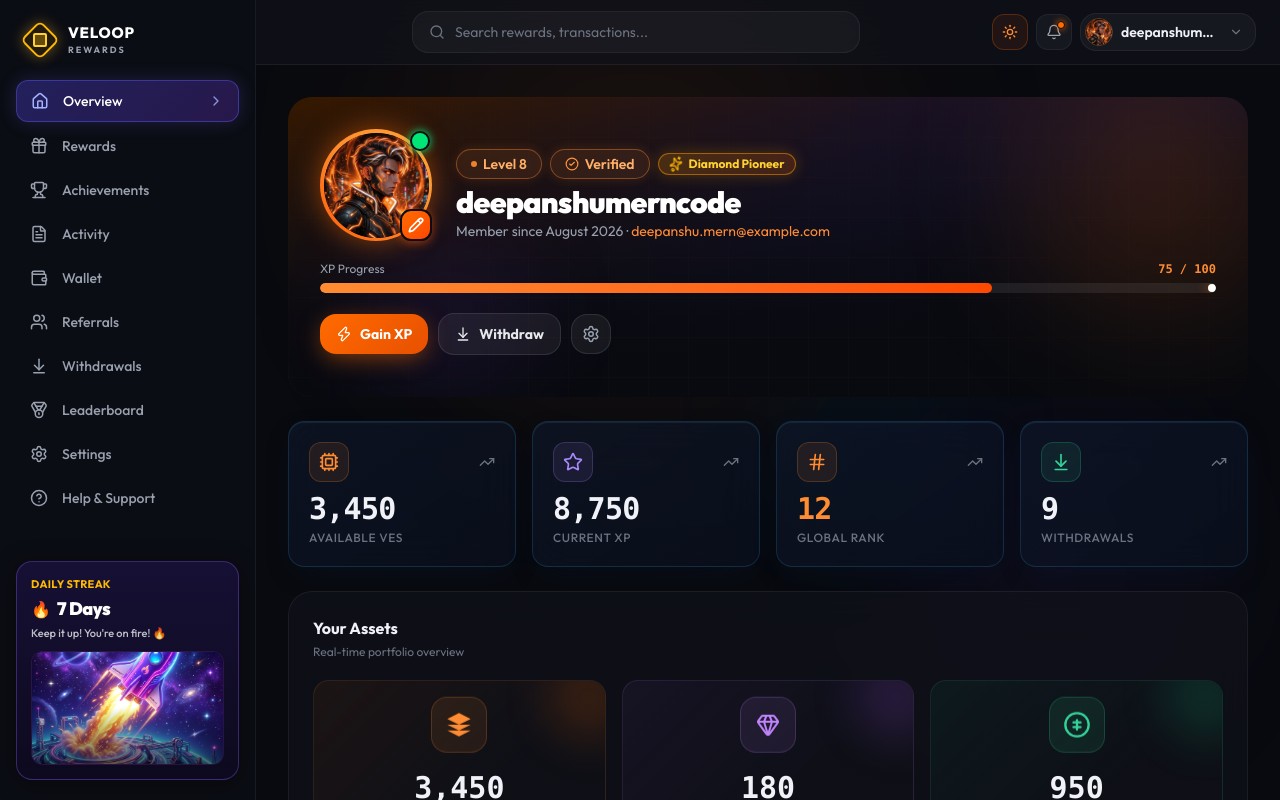
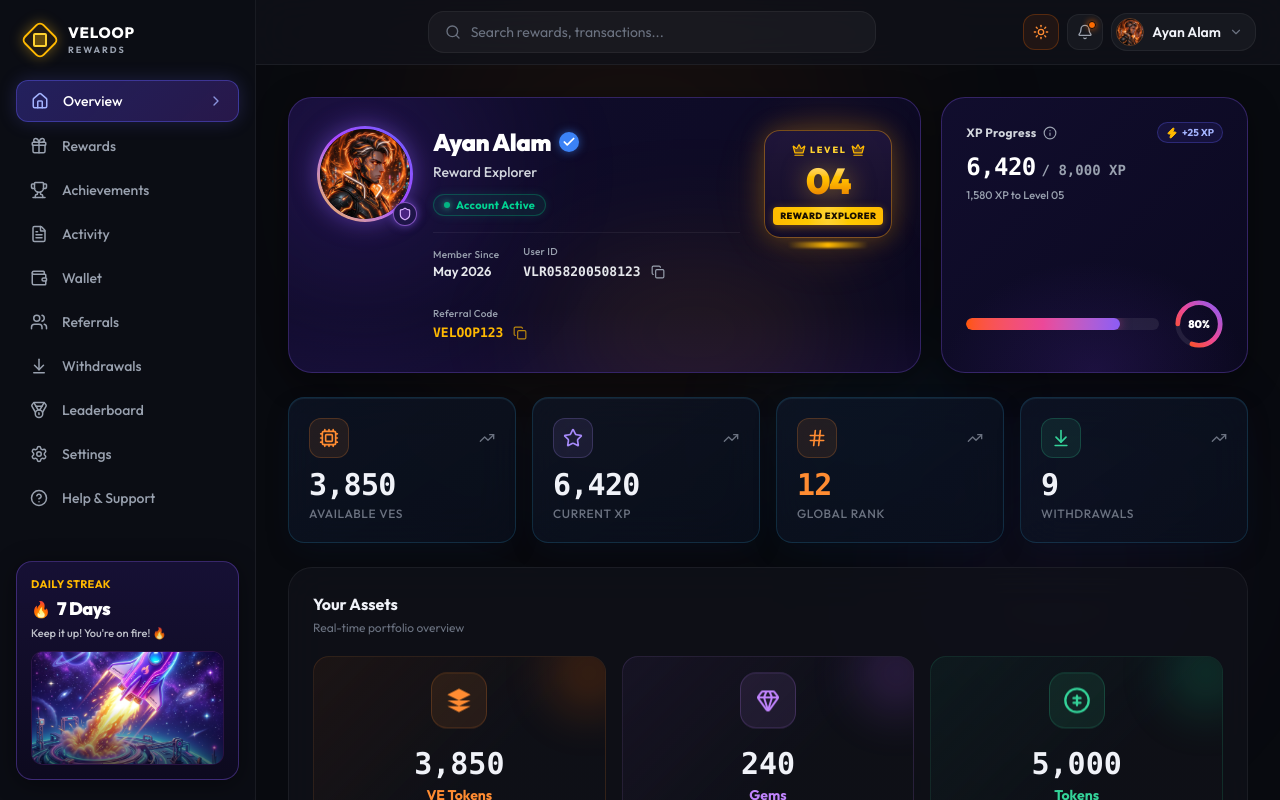
Before and after one commit to DEEPANSHU-KUMAR96/VELOOP-Rewards-user-profile, a React (Vite) app in the folder veloop-rewards-user-profile/: page / in a window 1280 px wide. Shown: the top 800 px of the page. Built offline with nearby package versions, Linux system fonts and the light colour scheme.

Commit message:
feat: implement user profile hero banner component and add mock user data for display

```diff
--- a/veloop-rewards-user-profile/src/components/profile/HeroBanner.jsx
+++ b/veloop-rewards-user-profile/src/components/profile/HeroBanner.jsx
@@ -1,146 +1,307 @@
-import React, { useRef, useEffect } from 'react';
+import React, { useRef, useEffect, useState } from 'react';
 import { useProfile } from '../../context/ProfileContext';
-import { Badge } from '../common/Badge';
-import { Zap, ArrowDownToLine, Settings, Pencil } from 'lucide-react';
+import {
+  Check, Copy, Info, Calendar, Shield, Crown, Sparkles, Zap
+} from 'lucide-react';
 import gsap from 'gsap';
 
 export const HeroBanner = () => {
-  const { userData, gainXP, setWithdrawOpen, setSettingsOpen, setAvatarModalOpen } = useProfile();
+  const { userData, gainXP, showToast, setAvatarModalOpen } = useProfile();
   const bannerRef = useRef(null);
-  const percentage = Math.min(100, Math.max(0, (userData.xp / userData.maxExp) * 100));
+  const [copiedId, setCopiedId] = useState(false);
+  const [copiedRef, setCopiedRef] = useState(false);
+
+  const xpCurrent = userData.xp || 6420;
+  const xpMax = userData.maxExp || 8000;
+  const percentage = Math.min(100, Math.max(0, Math.round((xpCurrent / xpMax) * 100)));
+  const xpRemaining = Math.max(0, xpMax - xpCurrent);
+  const nextLevel = String((userData.level || 4) + 1).padStart(2, '0');
+  const currentLevelStr = String(userData.level || 4).padStart(2, '0');
 
   useEffect(() => {
     if (bannerRef.current) {
-      gsap.fromTo(bannerRef.current, { opacity: 0, y: -20 }, { opacity: 1, y: 0, duration: 0.7, ease: 'power3.out' });
+      gsap.fromTo(
+        bannerRef.current,
+        { opacity: 0, y: -15 },
+        { opacity: 1, y: 0, duration: 0.6, ease: 'power3.out' }
+      );
     }
   }, []);
 
+  const handleCopy = (text, type) => {
+    navigator.clipboard.writeText(text);
+    if (type === 'id') {
+      setCopiedId(true);
+      setTimeout(() => setCopiedId(false), 2000);
+      showToast('📋 User ID copied to clipboard!', 'success');
+    } else {
+      setCopiedRef(true);
+      setTimeout(() => setCopiedRef(false), 2000);
+      showToast('🎟️ Referral Code copied to clipboard!', 'success');
+    }
+  };
+
   return (
-    <div ref={bannerRef} className="relative w-full rounded-3xl overflow-hidden min-h-[280px] sm:min-h-[300px]">
-      {/* Background layers */}
-      <div className="absolute inset-0 bg-gradient-to-br from-[#1a0d00] via-[#0e0e1a] to-[#050608]" />
-      <div className="absolute inset-0 hero-banner" />
+    <div ref={bannerRef} className="w-full grid grid-cols-1 xl:grid-cols-3 gap-4 lg:gap-5">
+      {/* ─── Circled Hero Profile Card (2 cols on XL screens) ─── */}
+      <div
+        className="xl:col-span-2 relative rounded-2xl sm:rounded-3xl p-5 sm:p-6 lg:p-7 border overflow-hidden transition-all duration-300 shadow-[0_8px_32px_rgba(0,0,0,0.4)]"
+        style={{
+          background: 'linear-gradient(135deg, rgba(18, 14, 48, 0.95) 0%, rgba(11, 9, 32, 0.98) 100%)',
+          borderColor: 'rgba(139, 92, 246, 0.30)',
+        }}
+      >
+        {/* Background ambient glow effects */}
+        <div className="absolute -top-12 -left-12 w-60 h-60 bg-[#7c3aed]/15 rounded-full blur-[70px] pointer-events-none" />
+        <div className="absolute -bottom-10 right-20 w-72 h-40 bg-[#f59e0b]/10 rounded-full blur-[60px] pointer-events-none" />
 
-      {/* Grid texture overlay */}
-      <div
-        className="absolute inset-0 opacity-[0.04]"
-        style={{
-          backgroundImage: `linear-gradient(rgba(255,107,0,0.5) 1px, transparent 1px), linear-gradient(90deg, rgba(255,107,0,0.5) 1px, transparent 1px)`,
-          backgroundSize: '40px 40px',
-        }}
-      />
+        {/* Subtle mountain/cosmic horizon silhouette at the bottom */}
+        <div
+          className="absolute inset-x-0 bottom-0 h-16 pointer-events-none opacity-25"
+          style={{
+            background: 'linear-gradient(to top, rgba(124, 58, 237, 0.25) 0%, transparent 100%)',
+          }}
+        />
 
-      {/* Glow orbs */}
-      <div className="absolute -top-10 -right-10 w-64 h-64 bg-[#ff6b00]/15 rounded-full blur-[70px] pointer-events-none" />
-      <div className="absolute bottom-0 left-20 w-40 h-40 bg-[#7c3aed]/10 rounded-full blur-[50px] pointer-events-none" />
+        {/* Content Layout */}
+        <div className="relative z-10 flex flex-col md:flex-row items-center md:items-start justify-between gap-6">
+          {/* Left: Avatar + Details */}
+          <div className="flex flex-col sm:flex-row items-center sm:items-start gap-4 sm:gap-5 flex-1 min-w-0">
+            {/* Avatar with multi-color glowing gradient ring & attached shield badge */}
+            <div className="relative shrink-0 group/avatar cursor-pointer" onClick={() => setAvatarModalOpen(true)}>
+              <div className="w-20 h-20 sm:w-24 sm:h-24 rounded-full p-[3px] bg-gradient-to-tr from-amber-400 via-purple-500 to-indigo-500 shadow-[0_0_24px_rgba(139,92,246,0.5)] transition-transform duration-300 group-hover/avatar:scale-105">
+                <div className="w-full h-full rounded-full overflow-hidden bg-[#0e0c24] relative">
+                  <img
+                    src={userData.avatar || '/avatar.jpg'}
+                    alt={userData.displayName || userData.username}
+                    className="w-full h-full object-cover rounded-full"
+                    onError={(e) => {
+                      e.target.src = 'https://images.unsplash.com/photo-1618005182384-a83a8bd57fbe?q=80&w=200&auto=format&fit=crop';
+                    }}
+                  />
+                  {/* Subtle dark hover overlay */}
+                  <div className="absolute inset-0 bg-black/40 opacity-0 group-hover/avatar:opacity-100 transition-opacity flex items-center justify-center">
+                    <span className="text-[10px] font-bold text-white uppercase tracking-wider">Edit</span>
+                  </div>
+                </div>
+              </div>
 
-      {/* Content */}
-      <div className="relative z-10 p-5 sm:p-8 flex flex-col h-full min-h-[280px] gap-5">
+              {/* Bottom-right attached purple shield badge */}
+              <div
+                className="absolute -bottom-1 -right-1 w-6 h-6 rounded-full bg-[#1e1548] border border-purple-400/60 shadow-[0_0_8px_rgba(139,92,246,0.6)] flex items-center justify-center text-amber-400 pointer-events-none"
+                title="Verified Pioneer"
+              >
+                <Shield className="w-3.5 h-3.5 fill-purple-500/30 text-purple-300" />
+              </div>
+            </div>
 
-        {/* Top row — Avatar + User info */}
-        <div className="flex flex-col sm:flex-row items-center sm:items-end gap-4 sm:gap-6">
-          {/* Circular Avatar with glowing ring, green status dot, and orange pencil button */}
-          <div className="relative shrink-0 group/avatar">
-            {/* Circle Avatar with glowing orange border ring */}
-            <div
-              onClick={() => setAvatarModalOpen(true)}
-              className="gsap-avatar w-22 h-22 sm:w-28 sm:h-28 rounded-full p-[3.5px] bg-gradient-to-tr from-[#ff5500] via-[#ff8c32] to-[#ffaa40] shadow-[0_0_28px_rgba(255,107,0,0.5),inset_0_0_12px_rgba(255,140,0,0.3)] cursor-pointer transition-transform duration-300 group-hover/avatar:scale-[1.03] relative"
-              title="Click to change avatar"
-            >
-              <div className="w-full h-full rounded-full overflow-hidden bg-[#0c0d14] relative">
-                <img
-                  src={userData.avatar}
-                  alt={userData.username}
-                  className="w-full h-full object-cover rounded-full transition-transform duration-500 group-hover/avatar:scale-110"
-                  onError={(e) => { e.target.src = 'https://images.unsplash.com/photo-1618005182384-a83a8bd57fbe?q=80&w=200&auto=format&fit=crop'; }}
-                />
+            {/* Profile Info Details */}
+            <div className="flex-1 min-w-0 text-center sm:text-left">
+              {/* Name + Verified Badge */}
+              <div className="flex items-center justify-center sm:justify-start gap-2 flex-wrap mb-1">
+                <h1 className="text-xl sm:text-2xl font-black text-white tracking-tight">
+                  {userData.displayName || userData.username || 'Ayan Alam'}
+                </h1>
+                {userData.isVerified && (
+                  <div className="w-5 h-5 rounded-full bg-[#3b82f6] flex items-center justify-center text-white shadow-[0_0_10px_rgba(59,130,246,0.6)]" title="Verified Account">
+                    <Check className="w-3.5 h-3.5 stroke-[3]" />
+                  </div>
+                )}
+              </div>
 
-                {/* Dark circular hover overlay with edit cue */}
-                <div className="absolute inset-0 rounded-full bg-black/55 backdrop-blur-[2px] opacity-0 group-hover/avatar:opacity-100 transition-all duration-200 flex flex-col items-center justify-center text-white gap-1">
-                  <Pencil className="w-4 h-4 text-[#ff9e42] animate-bounce" />
-                  <span className="text-[10px] font-bold tracking-wider uppercase text-white/90">Change</span>
+              {/* Role / Subtitle */}
+              <p className="text-xs sm:text-sm font-medium text-gray-300 mb-2">
+                {userData.tier || 'Reward Explorer'}
+              </p>
+
+              {/* Status Pill: Account Active */}
+              <div className="inline-flex items-center gap-1.5 px-2.5 py-0.5 rounded-full bg-emerald-500/10 border border-emerald-500/30 mb-4 shadow-[0_0_10px_rgba(16,185,129,0.15)]">
+                <span className="w-1.5 h-1.5 rounded-full bg-emerald-400 animate-pulse shadow-[0_0_6px_#34d399]" />
+                <span className="text-[11px] font-bold text-emerald-400 tracking-wide">
+                  {userData.status || 'Account Active'}
+                </span>
+              </div>
+
+              {/* Bottom Metadata Info Grid */}
+              <div className="flex flex-wrap items-center justify-center sm:justify-start gap-3 sm:gap-6 pt-3 border-t border-white/[0.06] text-xs">
+                {/* Member Since */}
+                <div className="flex flex-col text-left">
+                  <span className="text-[10px] text-gray-400 font-medium tracking-wide">Member Since</span>
+                  <span className="font-semibold text-gray-200 text-xs sm:text-[13px] mt-0.5">
+                    {userData.memberSince || 'May 2026'}
+                  </span>
+                </div>
+
+                {/* User ID */}
+                <div className="flex flex-col text-left">
+                  <span className="text-[10px] text-gray-400 font-medium tracking-wide">User ID</span>
+                  <div className="flex items-center gap-1.5 mt-0.5">
+                    <span className="font-mono font-semibold text-gray-200 text-xs sm:text-[13px]">
+                      {userData.id || 'VLR058200508123'}
+                    </span>
+                    <button
+                      onClick={() => handleCopy(userData.id || 'VLR058200508123', 'id')}
+                      className="p-1 text-gray-400 hover:text-white transition-colors cursor-pointer rounded"
+                      title="Copy User ID"
+                    >
+                      {copiedId ? <Check className="w-3.5 h-3.5 text-emerald-400" /> : <Copy className="w-3.5 h-3.5" />}
+                    </button>
+                  </div>
+                </div>
+
+                {/* Referral Code */}
+                <div className="flex flex-col text-left">
+                  <span className="text-[10px] text-gray-400 font-medium tracking-wide">Referral Code</span>
+                  <div className="flex items-center gap-1.5 mt-0.5">
+                    <span className="font-mono font-bold text-amber-400 text-xs sm:text-[13px]">
+                      {userData.referral?.code || 'VELOOP123'}
+                    </span>
+                    <button
+                      onClick={() => handleCopy(userData.referral?.code || 'VELOOP123', 'ref')}
+                      className="p-1 text-amber-400/70 hover:text-amber-300 transition-colors cursor-pointer rounded"
+                      title="Copy Referral Code"
+                    >
+                      {copiedRef ? <Check className="w-3.5 h-3.5 text-emerald-400" /> : <Copy className="w-3.5 h-3.5" />}
+                    </button>
+                  </div>
                 </div>
               </div>
             </div>
+          </div>
 
-            {/* Top-Right Green Status Dot with dark border */}
+          {/* Right: Golden Level 04 Shield Crest */}
+          <div className="shrink-0 flex flex-col items-center justify-center relative pt-1">
+            {/* Glowing amber aura behind shield */}
+            <div className="absolute inset-0 bg-amber-500/20 rounded-full blur-xl pointer-events-none" />
+
             <div
-              className="absolute top-0.5 right-0.5 w-4.5 h-4.5 sm:w-5 sm:h-5 rounded-full bg-[#00e676] border-[2px] sm:border-[2.5px] border-[#0c0d14] shadow-[0_0_8px_#00e676] z-20 pointer-events-none"
-              title="Online"
-            />
+              className="relative w-28 sm:w-32 py-3 px-2 rounded-2xl flex flex-col items-center justify-center border shadow-[0_0_24px_rgba(245,158,11,0.25)]"
+              style={{
+                background: 'linear-gradient(180deg, rgba(32, 22, 60, 0.9) 0%, rgba(18, 12, 40, 0.95) 100%)',
+                borderColor: 'rgba(245, 158, 11, 0.45)',
+              }}
+            >
+              {/* Laurel / Top Crown Icon */}
+              <div className="flex items-center gap-1 text-amber-400 mb-0.5">
+                <Crown className="w-3.5 h-3.5 fill-amber-400/30" />
+                <span className="text-[9px] font-extrabold text-amber-300 tracking-[0.2em] uppercase">
+                  LEVEL
+                </span>
+                <Crown className="w-3.5 h-3.5 fill-amber-400/30 scale-x-[-1]" />
+              </div>
 
-            {/* Bottom-Right Compact Orange Squircle Pencil Edit Button */}
+              {/* Large Level Number */}
+              <div className="text-3xl sm:text-4xl font-black tracking-tight text-transparent bg-clip-text bg-gradient-to-b from-amber-200 via-amber-400 to-amber-600 drop-shadow-[0_2px_12px_rgba(251,191,36,0.5)] my-0.5">
+                {currentLevelStr}
+              </div>
+
+              {/* Bottom Amber Ribbon Banner */}
+              <div className="w-full mt-1 px-1.5 py-0.5 rounded bg-gradient-to-r from-amber-400 via-amber-300 to-amber-400 text-[#1a0f00] font-black text-[8px] sm:text-[9px] tracking-wider uppercase text-center shadow-[0_2px_8px_rgba(245,158,11,0.4)] truncate">
+                {userData.tier || 'REWARD EXPLORER'}
+              </div>
+            </div>
+
+            {/* Amber Light Base Glow */}
+            <div className="w-20 h-1.5 bg-gradient-to-r from-transparent via-amber-400 to-transparent mt-1 blur-[1px]" />
+          </div>
+        </div>
+      </div>
+
+      {/* ─── Right XP Progress Card (1 col on XL screens) ─── */}
+      <div
+        className="relative rounded-2xl sm:rounded-3xl p-5 sm:p-6 border overflow-hidden flex flex-col justify-between shadow-[0_8px_32px_rgba(0,0,0,0.4)]"
+        style={{
+          background: 'linear-gradient(135deg, rgba(18, 14, 48, 0.95) 0%, rgba(11, 9, 32, 0.98) 100%)',
+          borderColor: 'rgba(139, 92, 246, 0.30)',
+        }}
+      >
+        {/* Ambient mountain/nebula background silhouette */}
+        <div
+          className="absolute inset-x-0 bottom-0 h-28 pointer-events-none opacity-40"
+          style={{
+            background: 'radial-gradient(ellipse at bottom, rgba(124, 58, 237, 0.35) 0%, transparent 70%)',
+          }}
+        />
+
+        {/* Top Header */}
+        <div className="relative z-10">
+          <div className="flex items-center justify-between gap-2 mb-2">
+            <div className="flex items-center gap-1.5 text-gray-300 font-bold text-xs tracking-wide">
+              <span>XP Progress</span>
+              <Info className="w-3.5 h-3.5 text-gray-400" />
+            </div>
+
             <button
-              onClick={(e) => {
-                e.stopPropagation();
-                setAvatarModalOpen(true);
-              }}
-              className="absolute bottom-0 right-0 w-7 h-7 sm:w-8 sm:h-8 rounded-[9px] sm:rounded-[11px] bg-gradient-to-br from-[#ff6b00] to-[#ff4500] border-[2px] sm:border-[2.5px] border-[#0c0d14] text-white shadow-[0_2px_10px_rgba(255,90,0,0.5)] flex items-center justify-center hover:scale-110 active:scale-95 transition-all duration-200 cursor-pointer z-20 group/pencil"
-              aria-label="Change profile avatar"
-              title="Change avatar"
+              onClick={() => gainXP(25)}
+              className="text-[10px] font-bold text-indigo-300 hover:text-white transition-colors cursor-pointer flex items-center gap-1 px-2 py-0.5 rounded-full bg-indigo-500/10 border border-indigo-500/30"
+              title="Click to boost XP"
             >
-              <Pencil className="w-3.5 h-3.5 sm:w-4 sm:h-4 text-white stroke-[2.5] group-hover/pencil:rotate-12 transition-transform" />
+              <Zap className="w-3 h-3 text-amber-400 fill-amber-400" />
+              +25 XP
             </button>
           </div>
 
-          {/* Text info */}
-          <div className="text-center sm:text-left w-full min-w-0">
-            <div className="flex items-center gap-2 flex-wrap justify-center sm:justify-start mb-2">
-              <Badge variant="level" label={`Level ${userData.level}`} size="md" />
-              {userData.isVerified && <Badge variant="verified" size="md" />}
-              {userData.level >= 5 && <Badge variant="pro" label={userData.tier} size="sm" />}
-            </div>
-            <h1 className="text-xl sm:text-3xl font-black text-white tracking-tight leading-none mb-1 break-all">
-              {userData.username}
-            </h1>
-            <p className="text-xs sm:text-sm text-gray-400">
-              Member since {userData.memberSince} &middot; <span className="text-[#ff8c32] break-all">{userData.email}</span>
-            </p>
+          <div className="flex items-baseline gap-1.5 mt-1">
+            <span className="text-xl sm:text-2xl font-black text-white font-mono tracking-tight">
+              {xpCurrent.toLocaleString()}
+            </span>
+            <span className="text-sm font-semibold text-gray-400 font-mono">
+              / {xpMax.toLocaleString()} XP
+            </span>
           </div>
+
+          <p className="text-[11px] text-gray-400 font-medium mt-1">
+            {xpRemaining > 0 ? `${xpRemaining.toLocaleString()} XP to Level ${nextLevel}` : 'Max Level reached!'}
+          </p>
         </div>
 
-        {/* XP bar — full width */}
-        <div className="w-full">
-          <div className="flex justify-between text-xs text-gray-400 mb-1.5">
-            <span>XP Progress</span>
-            <span className="text-[#ff8c32] font-bold font-mono">{userData.xp} / {userData.maxExp}</span>
-          </div>
-          <div
-            className="relative h-2.5 bg-white/[0.08] rounded-full overflow-hidden cursor-pointer"
-            onClick={() => gainXP(25)}
-            title="Click to gain 25 XP"
-          >
+        {/* Progress Bar & Circular Percent Gauge */}
+        <div className="relative z-10 mt-5 pt-3 flex items-center gap-4">
+          {/* Neon Horizontal Gradient Bar */}
+          <div className="flex-1">
             <div
-              className="h-full rounded-full bg-gradient-to-r from-[#ff8c32] to-[#ff4800] transition-all duration-700"
-              style={{ width: `${percentage}%` }}
+              className="relative h-3 bg-white/[0.08] rounded-full overflow-hidden cursor-pointer"
+              onClick={() => gainXP(25)}
+              title="Click to gain XP"
             >
-              <div className="absolute right-0 top-1/2 -translate-y-1/2 w-2 h-2 rounded-full bg-white progress-spark" />
+              <div
+                className="h-full rounded-full bg-gradient-to-r from-[#ff5500] via-[#ec4899] to-[#8b5cf6] transition-all duration-700 shadow-[0_0_12px_rgba(236,72,153,0.5)]"
+                style={{ width: `${percentage}%` }}
+              />
             </div>
           </div>
-        </div>
 
-        {/* Action buttons — responsive row */}
-        <div className="flex items-center gap-2.5 flex-wrap">
-          <button
-            onClick={() => gainXP(25)}
-            className="btn-orange flex items-center gap-2 px-4 py-2.5 rounded-2xl text-white font-bold text-sm cursor-pointer flex-1 sm:flex-none justify-center"
-          >
-            <Zap className="w-4 h-4" />
-            Gain XP
-          </button>
-          <button
-            onClick={() => setWithdrawOpen(true)}
-            className="flex items-center gap-2 px-4 py-2.5 rounded-2xl bg-white/[0.06] border border-white/[0.1] text-gray-200 font-bold text-sm hover:bg-white/[0.10] hover:border-white/[0.18] transition-all cursor-pointer active:scale-95 flex-1 sm:flex-none justify-center"
-          >
-            <ArrowDownToLine className="w-4 h-4" />
-            Withdraw
-          </button>
-          <button
-            onClick={() => setSettingsOpen(true)}
-            className="w-10 h-10 rounded-2xl bg-white/[0.06] border border-white/[0.1] flex items-center justify-center text-gray-400 hover:text-white hover:bg-white/[0.10] transition-all cursor-pointer shrink-0"
-          >
-            <Settings className="w-4.5 h-4.5" />
-          </button>
+          {/* Circular Percentage Ring */}
+          <div className="shrink-0 relative w-12 h-12 flex items-center justify-center">
+            <svg className="w-full h-full -rotate-90" viewBox="0 0 36 36">
+              <path
+                className="text-white/[0.08]"
+                strokeWidth="3.5"
+                stroke="currentColor"
+                fill="none"
+                d="M18 2.0845 a 15.9155 15.9155 0 0 1 0 31.831 a 15.9155 15.9155 0 0 1 0 -31.831"
+              />
+              <path
+                className="text-[#a855f7]"
+                strokeDasharray={`${percentage}, 100`}
+                strokeWidth="3.5"
+                strokeLinecap="round"
+                stroke="url(#xpGrad)"
+                fill="none"
+                d="M18 2.0845 a 15.9155 15.9155 0 0 1 0 31.831 a 15.9155 15.9155 0 0 1 0 -31.831"
+              />
+              <defs>
+                <linearGradient id="xpGrad" x1="0%" y1="0%" x2="100%" y2="100%">
+                  <stop offset="0%" stopColor="#ff5500" />
+                  <stop offset="50%" stopColor="#ec4899" />
+                  <stop offset="100%" stopColor="#8b5cf6" />
+                </linearGradient>
+              </defs>
+            </svg>
+            <div className="absolute inset-0 flex items-center justify-center">
+              <span className="text-[11px] font-black text-white">{percentage}%</span>
+            </div>
+          </div>
         </div>
       </div>
     </div>
--- a/veloop-rewards-user-profile/src/data/mockUserData.js
+++ b/veloop-rewards-user-profile/src/data/mockUserData.js
@@ -1,71 +1,77 @@
 export const initialUserData = {
-  id: 'usr_998124',
-  username: 'deepanshumerncode',
-  displayName: 'Deepanshu',
+  id: 'VLR058200508123',
+  username: 'Ayan Alam',
+  displayName: 'Ayan Alam',
   avatar: '/avatar.jpg',
-  level: 0,
+  level: 4,
   isVerified: true,
-  tier: 'Novice Pioneer',
-  xp: 0,
-  maxExp: 100,
-  availableVEs: 0,
-  currentXp: 0,
-  rank: 0,
-  withdrawalsCount: 0,
-  assets: {
-    ves: 0,
-    gems: 0,
-    tokens: 0,
-  },
-  referral: {
-    code: '57063053',
-    shareUrl: 'https://veloop.io/ref/57063053',
-    bonusPercent: 15,
-    totalReferred: 0,
-    earningsVEs: 0,
-  },
-  withdrawalAnalytics: {
-    totalProcessed: 0,
-    approved: 0,
-    pending: 0,
-    totalWithdrawn: 0,
-  },
-  memberSince: 'August 2026',
-  email: 'deepanshu.mern@example.com',
-};
-
-export const activeUserData = {
-  id: 'usr_998124',
-  username: 'deepanshumerncode',
-  displayName: 'Deepanshu M.',
-  avatar: '/avatar.jpg',
-  level: 8,
-  isVerified: true,
-  tier: 'Diamond Pioneer',
-  xp: 75,
-  maxExp: 100,
-  availableVEs: 3450,
-  currentXp: 8750,
+  tier: 'Reward Explorer',
+  status: 'Account Active',
+  xp: 6420,
+  maxExp: 8000,
+  availableVEs: 3850,
+  currentXp: 6420,
   rank: 12,
   withdrawalsCount: 9,
   assets: {
-    ves: 3450,
-    gems: 180,
-    tokens: 950,
+    ves: 3850,
+    sves: 1240,
+    gems: 240,
+    tokens: 5000,
   },
   referral: {
-    code: '57063053',
-    shareUrl: 'https://veloop.io/ref/57063053',
+    code: 'VELOOP123',
+    shareUrl: 'https://veloop.io/ref/VELOOP123',
     bonusPercent: 15,
     totalReferred: 24,
     earningsVEs: 1850,
   },
   withdrawalAnalytics: {
-    totalProcessed: 9,
-    approved: 8,
-    pending: 1,
-    totalWithdrawn: 840,
+    totalProcessed: 24,
+    approved: 21,
+    pending: 2,
+    failed: 1,
+    totalWithdrawn: 2450,
   },
-  memberSince: 'August 2026',
-  email: 'deepanshu.mern@example.com',
+  memberSince: 'May 2026',
+  email: 'ayan.alam@example.com',
 };
+
+export const activeUserData = {
+  id: 'VLR058200508123',
+  username: 'Ayan Alam',
+  displayName: 'Ayan Alam',
+  avatar: '/avatar.jpg',
+  level: 4,
+  isVerified: true,
+  tier: 'Reward Explorer',
+  status: 'Account Active',
+  xp: 6420,
+  maxExp: 8000,
+  availableVEs: 3850,
+  currentXp: 6420,
+  rank: 12,
+  withdrawalsCount: 9,
+  assets: {
+    ves: 3850,
+    sves: 1240,
+    gems: 240,
+    tokens: 5000,
+  },
+  referral: {
+    code: 'VELOOP123',
+    shareUrl: 'https://veloop.io/ref/VELOOP123',
+    bonusPercent: 15,
+    totalReferred: 24,
+    earningsVEs: 1850,
+  },
+  withdrawalAnalytics: {
+    totalProcessed: 24,
+    approved: 21,
+    pending: 2,
+    failed: 1,
+    totalWithdrawn: 2450,
+  },
+  memberSince: 'May 2026',
+  email: 'ayan.alam@example.com',
+};
```
